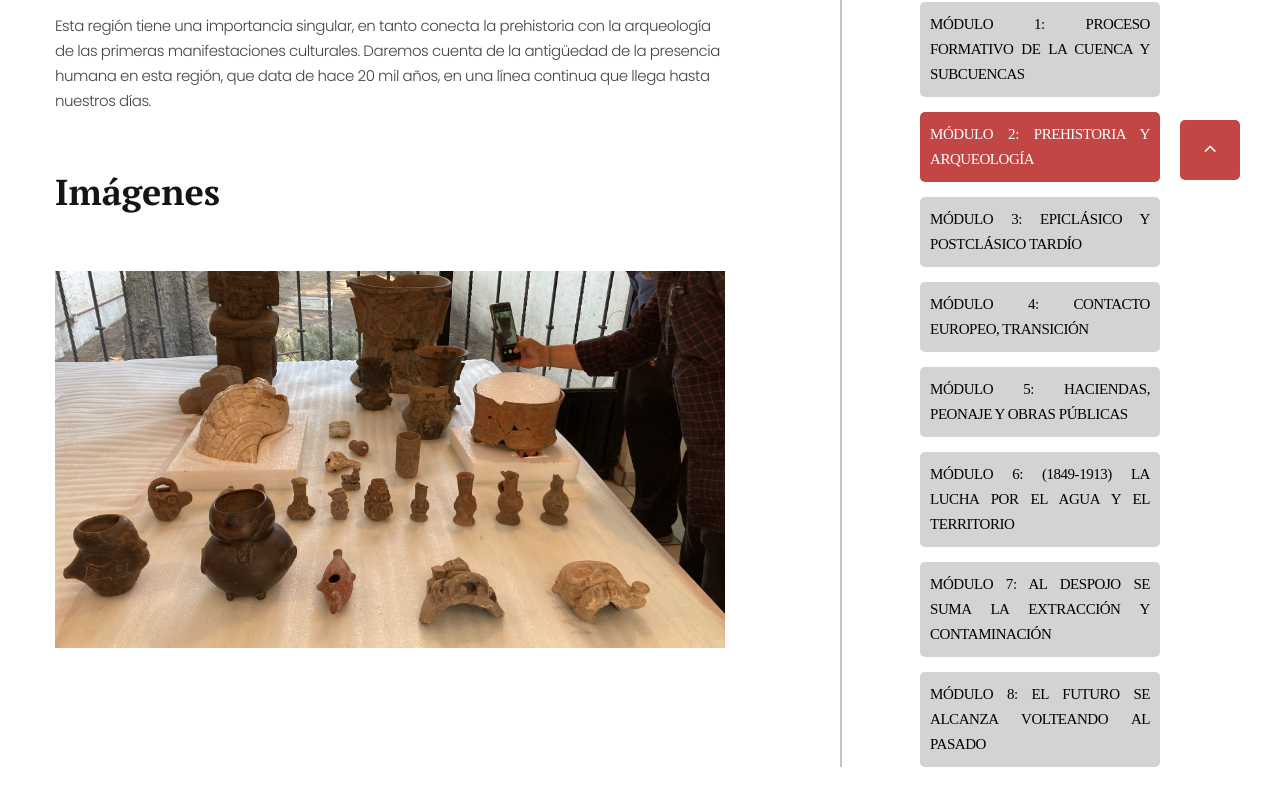
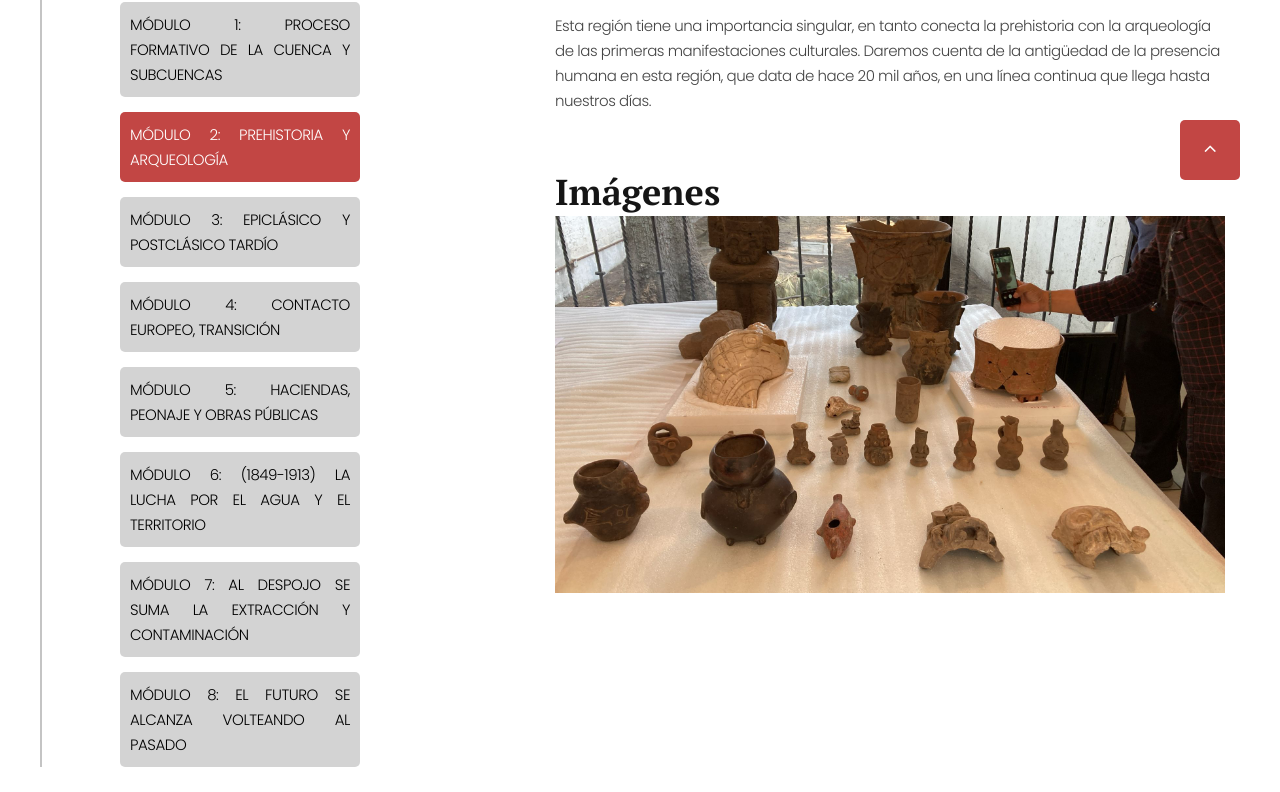
Before and after one commit to GeoVisual-SIGI/humedal_edo, a plain HTML site: page modulo-2.html in a window 1280 px wide. Shown: the part 680-1472 px from the top of the page. Drawn offline with Linux system fonts and the light colour scheme.

Commit message:
Update modulo-2.html

```diff
--- a/modulo-2.html
+++ b/modulo-2.html
@@ -67,49 +67,46 @@
       <!-- Base typography -->
      <section class="section section-lg bg-default">
   <div class="container">
-          <div class="row row-50 flex-lg-row-reverse justify-content-xl-between">
+    <div class="row row-50 justify-content-xl-between">
       <div class="col-xl-4">
         <div class="block-bordered-left">
           <h3 style="font-family: 'Poppins', sans-serif; color: black;">Módulos</h3><br>
           <ul style="list-style: none; padding: 0;">
-    <li class="menu-item" style="font-family: 'Henric', serif;">
-      <a href="modulo-1.html" class="section-link" id="link-seccion-1">Módulo 1: Proceso formativo de la Cuenca y subcuencas</a>
+            <li class="menu-item">
+              <a href="modulo-1.html" class="section-link" id="link-seccion-1" style="font-family: 'Poppins', sans-serif;">Módulo 1: Proceso formativo de la Cuenca y subcuencas</a>
             </li>
-    <li class="menu-item" style="font-family: 'Henric', serif;">
-      <a href="modulo-2.html" class="section-link" id="link-modulo-2">Módulo 2: Prehistoria y Arqueología</a>
+            <li class="menu-item">
+              <a href="modulo-2.html" class="section-link" id="link-modulo-2" style="font-family: 'Poppins', sans-serif;">Módulo 2: Prehistoria y Arqueología</a>
             </li>
-    <li class="menu-item" style="font-family: 'Henric', serif;">
-      <a href="modulo-3.html" class="section-link" id="link-modulo-3">Módulo 3: Epiclásico y Postclásico tardío</a>
+            <li class="menu-item">
+              <a href="modulo-3.html" class="section-link" id="link-modulo-3" style="font-family: 'Poppins', sans-serif;">Módulo 3: Epiclásico y Postclásico tardío</a>
             </li>
-    <li class="menu-item" style="font-family: 'Henric', serif;">
-      <a href="modulo-4.html" class="section-link" id="link-modulo-4">Módulo 4: Contacto europeo, transición</a>
+            <li class="menu-item">
+              <a href="modulo-4.html" class="section-link" id="link-modulo-4" style="font-family: 'Poppins', sans-serif;">Módulo 4: Contacto europeo, transición</a>
             </li>
-    <li class="menu-item" style="font-family: 'Henric', serif;">
-      <a href="modulo-5.html" class="section-link" id="link-modulo-5">Módulo 5: Haciendas, peonaje y obras públicas</a>
+            <li class="menu-item">
+              <a href="modulo-5.html" class="section-link" id="link-modulo-5" style="font-family: 'Poppins', sans-serif;">Módulo 5: Haciendas, peonaje y obras públicas</a>
             </li>
-    <li class="menu-item" style="font-family: 'Henric', serif;">
-      <a href="modulo-6.html" class="section-link" id="link-modulo-6">Módulo 6: (1849-1913) La lucha por el agua y el territorio</a>
+            <li class="menu-item">
+              <a href="modulo-6.html" class="section-link" id="link-modulo-6" style="font-family: 'Poppins', sans-serif;">Módulo 6: (1849-1913) La lucha por el agua y el territorio</a>
             </li>
-    <li class="menu-item" style="font-family: 'Henric', serif;">
-      <a href="modulo-7.html" class="section-link" id="link-modulo-7">Módulo 7: Al despojo se suma la extracción y contaminación</a>
+            <li class="menu-item">
+              <a href="modulo-7.html" class="section-link" id="link-modulo-7" style="font-family: 'Poppins', sans-serif;">Módulo 7: Al despojo se suma la extracción y contaminación</a>
             </li>
-    <li class="menu-item" style="font-family: 'Henric', serif;">
-      <a href="modulo-8.html" class="section-link" id="link-modulo-8">Módulo 8: El futuro se alcanza volteando al pasado</a>
+            <li class="menu-item">
+              <a href="modulo-8.html" class="section-link" id="link-modulo-8" style="font-family: 'Poppins', sans-serif;">Módulo 8: El futuro se alcanza volteando al pasado</a>
             </li>
           </ul>
         </div>
       </div>
       <div class="col-xl-7">
         <ul class="list-xxl heading-list">
-
           <li>
             <h2>Prehistoria y Arqueología</h2>
-                  <p>Esta región tiene una importancia singular, en tanto conecta la prehistoria con la arqueología de las primeras manifestaciones culturales. Daremos cuenta de la antigüedad de la presencia humana en esta región, que data de hace 20 mil años, en una línea continua que llega hasta nuestros días.
-                  </p>
+            <p>Esta región tiene una importancia singular, en tanto conecta la prehistoria con la arqueología de las primeras manifestaciones culturales. Daremos cuenta de la antigüedad de la presencia humana en esta región, que data de hace 20 mil años, en una línea continua que llega hasta nuestros días.</p>
           </li>
           <li>
             <h3>Imágenes</h3>
-                  <li>
             <div class="wow slideInDown">
               <div class="gallery-item-classic">
                 <img src="images/PHOTO-2024-05-16-12-34-01.jpg" alt="Figura 5" width="960" height="429"/>
@@ -119,12 +116,12 @@
               </div>
             </div>
           </li>
-                </li>
         </ul>
       </div>
     </div>
   </div>
 </section>
+
       <!-- Page Footer-->
       <footer class="section footer-minimal context-dark">
         <div class="container wow-outer">
```
Lines whose indentation alone changed are shown as unchanged.
